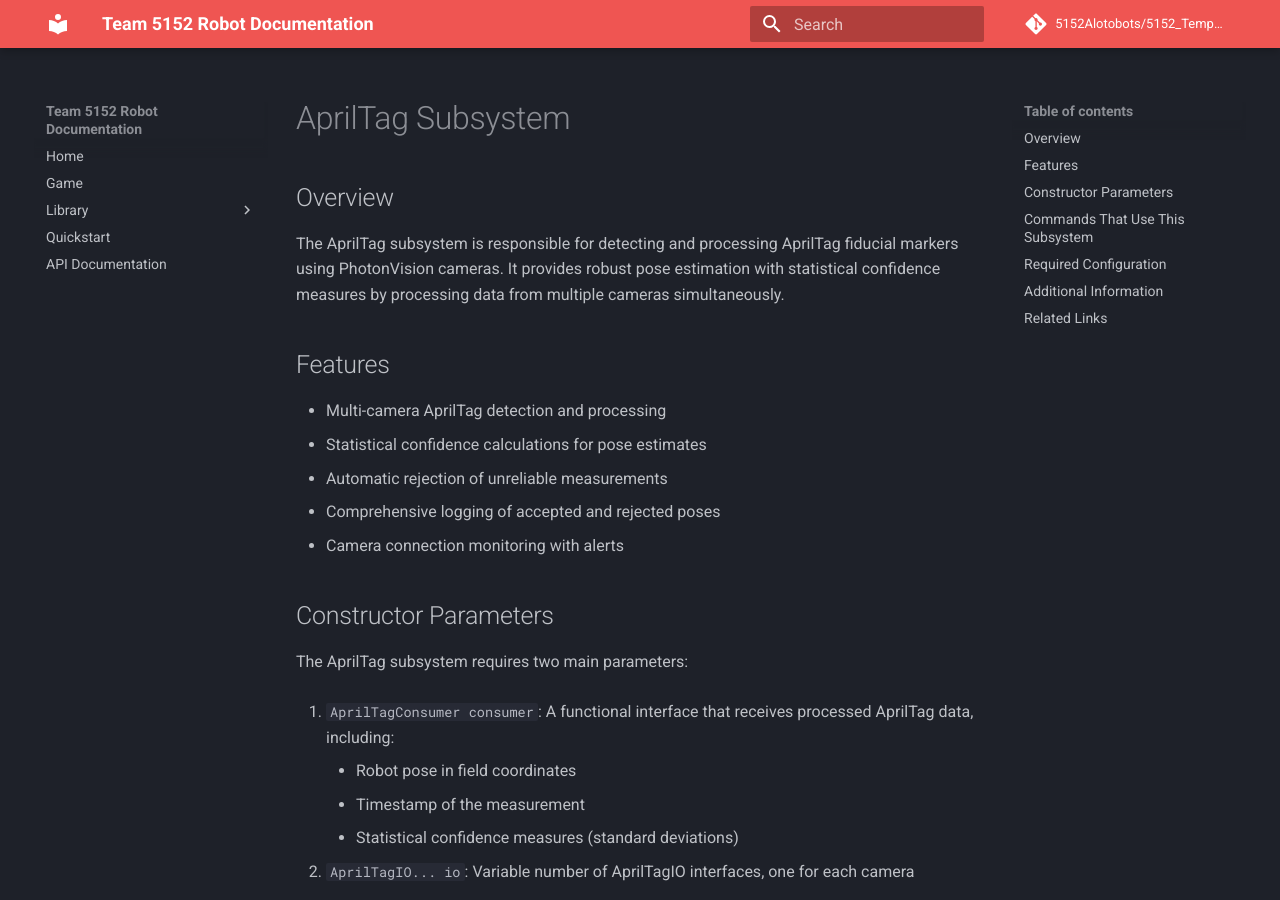
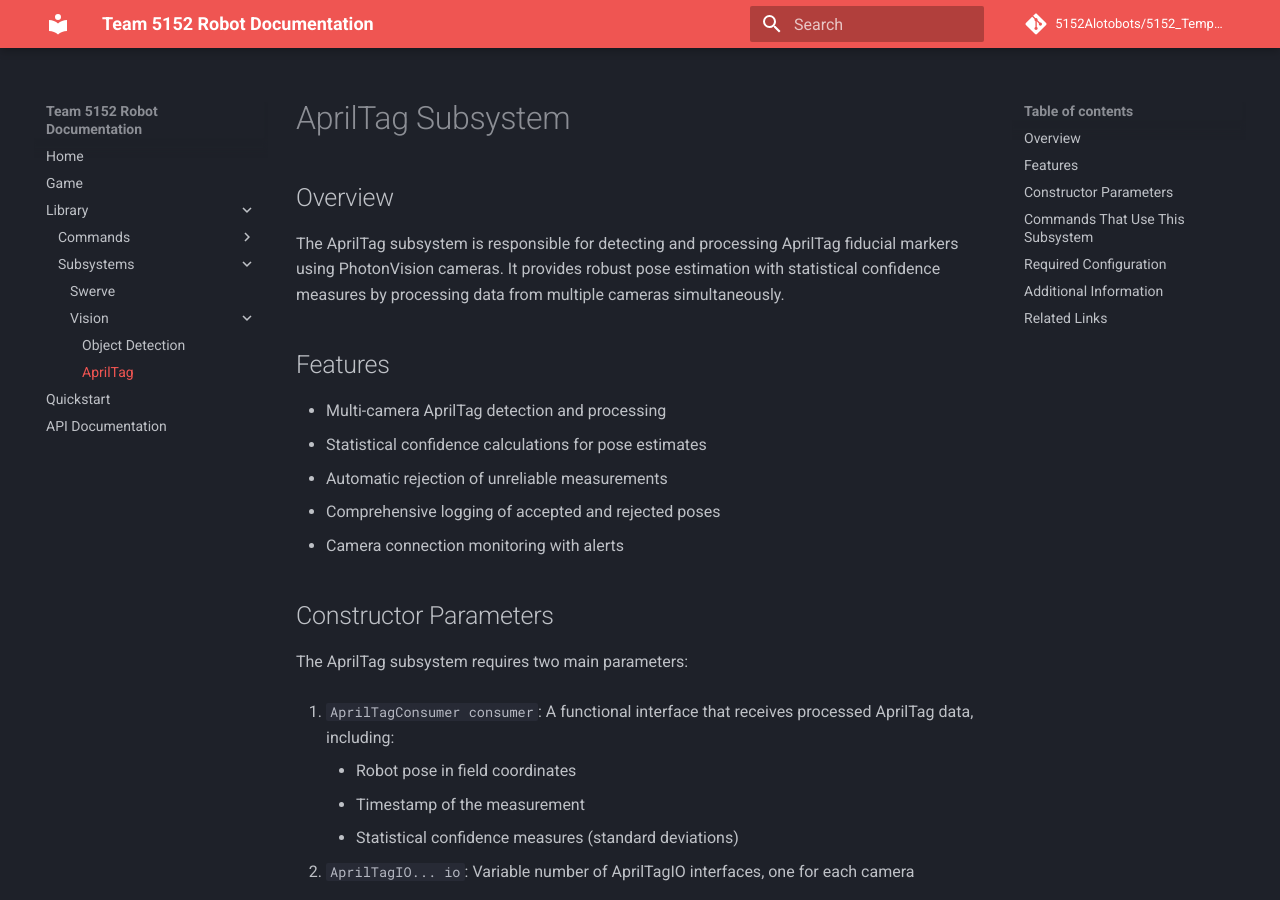
Before and after one commit to 5152Alotobots/5152_Template, an MkDocs documentation site: the page built from docs/mkdocs/docs/library/subsystems/vision/apriltag.md, in a window 1280 px wide and 900 px high. Built offline with MkDocs 1.6.1 and Material for MkDocs 9.7.7, drawn with Linux system fonts in a browser that asks for light colours; comment, search, counter and statistics services are not loaded.

Commit message:
fix apriltags not showing under subsystem docs

```diff
--- a/docs/mkdocs/mkdocs.yml
+++ b/docs/mkdocs/mkdocs.yml
@@ -24,6 +24,7 @@ nav:
           - Swerve: library/subsystems/swerve.md
           - Vision:
               - Object Detection: library/subsystems/vision/objectdetection.md
+              - AprilTag: library/subsystems/vision/apriltag.md
   - Quickstart: quickstart.md
   - API Documentation: javadoc/index.html # Point directly to index.html
 
```
